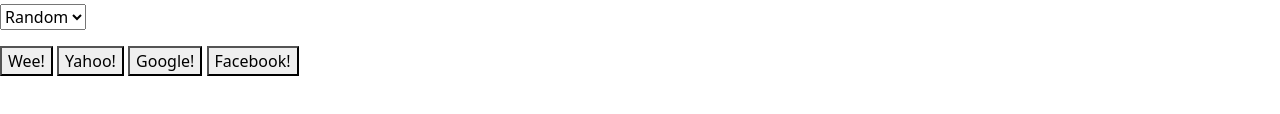
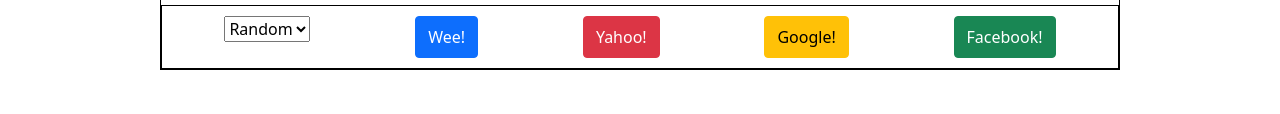
Before and after one commit to zykie1018/JSonsteroids, a plain HTML site: page index.html in a window 1280 px wide. Shown: the part 546-660 px from the top of the page. Drawn offline with nearby package versions, Linux system fonts and the light colour scheme.

Commit message:
Challenge 4
-btns added
-no functionality added yet

```diff
--- a/index.html
+++ b/index.html
@@ -59,12 +59,11 @@
                 </select>
             </form>
 
-            <button class="btn-btn-primary">Wee!</button>
-            <button class="btn-btn-danger">Yahoo!</button>
-            <button class="btn-btn-warning">Google!</button>
-            <button class="btn-btn-success">Facebook!</button>
+            <button class="btn btn-primary">Wee!</button>
+            <button class="btn btn-danger">Yahoo!</button>
+            <button class="btn btn-warning">Google!</button>
+            <button class="btn btn-success">Facebook!</button>
         </div>
-
     </div>
 
 
--- a/static/css/style.css
+++ b/static/css/style.css
@@ -1,11 +1,11 @@
-.container-1, .container-2, .container-3{
+.container-1, .container-2, .container-3, .container-4{
     border: 1px solid black;
     width: 75%;
     margin: 0 auto;
     text-align: center;
 }
 
-.flex-box-container-1, .flex-box-container-2, .flex-box-rps {
+.flex-box-container-1, .flex-box-container-2, .flex-box-rps, .flex-box-pick-color {
     display: flex;
     border: 1px solid black;
     padding: 10px;
--- a/static/js/script.js
+++ b/static/js/script.js
@@ -101,3 +101,14 @@
     document.getElementById('flex-box-rps-div').appendChild(aiDivChoice);
 
 }
+
+// Challenge 4: Change the Color of ALL Buttons
+var all_btns = document.getElementsByTagName('button');
+console.log(all_btns);
+
+var copyAllBtns = [];
+for (let i = 0; i < all_btns.length; i++) {
+    copyAllBtns.push(all_btns[i]);
+
+}
+console.log(copyAllBtns[0].classList);
```
